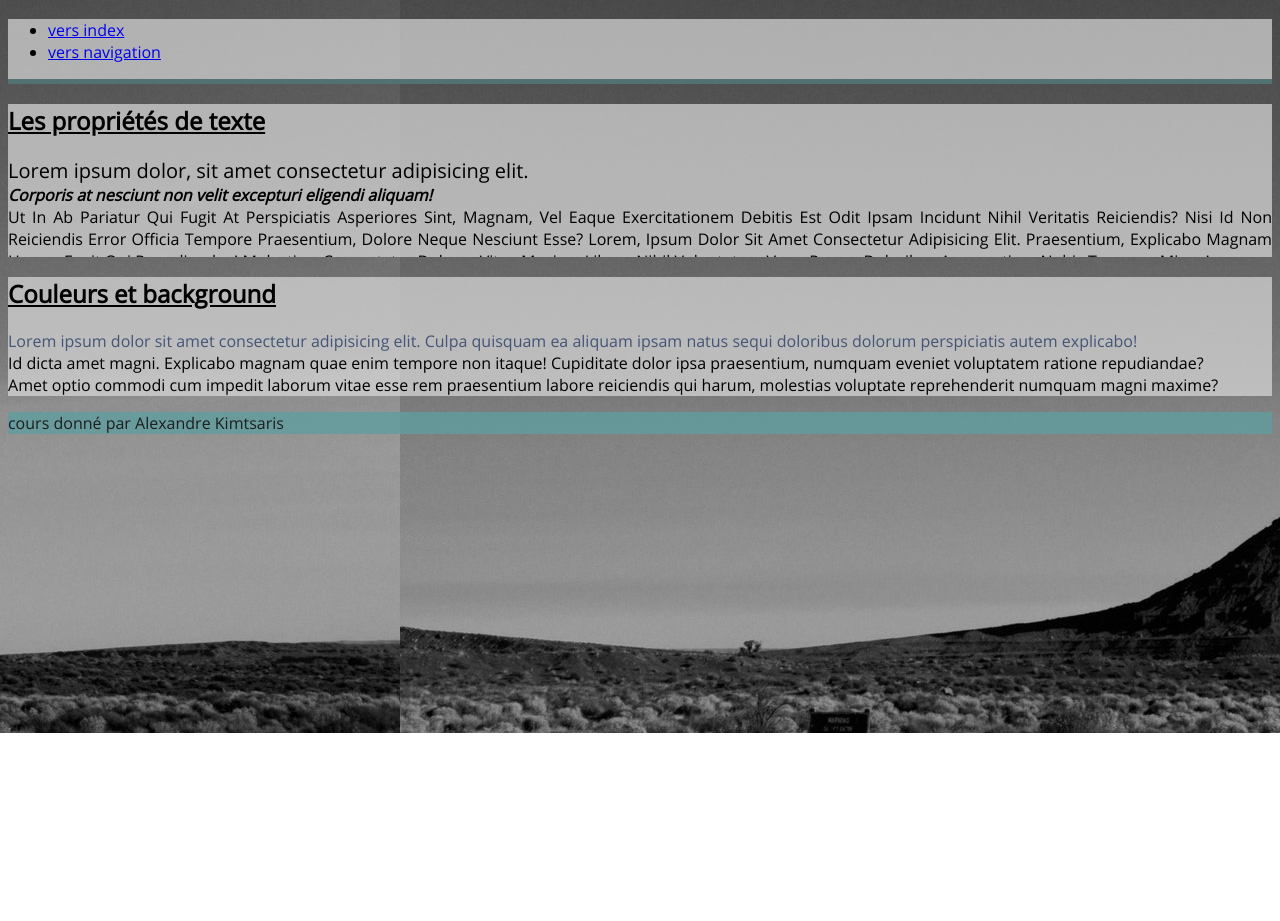
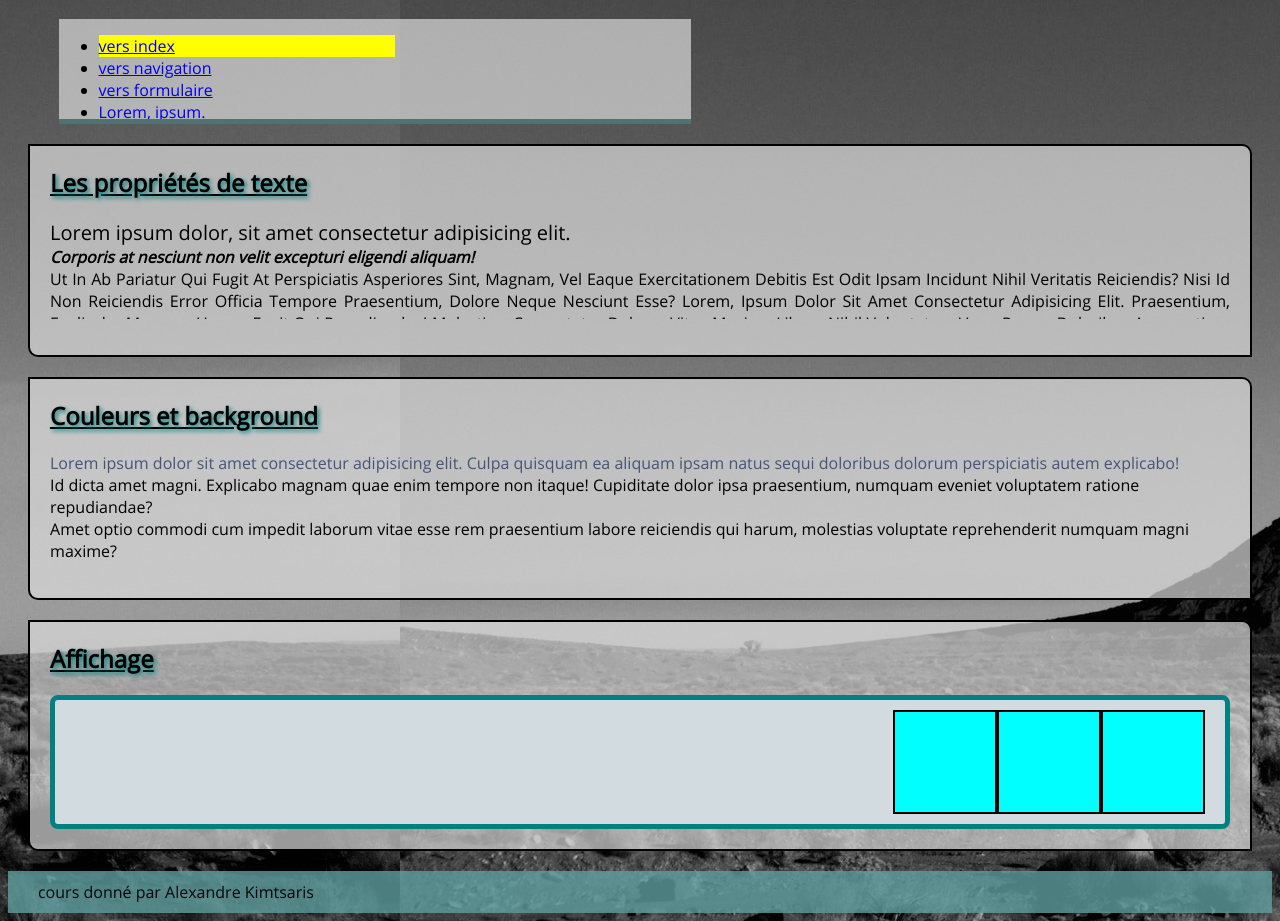
Before and after one commit to aKimtsPro/FondamentauxWeb, a plain HTML site: page demo/css_properties.html in a window 1280 px wide. Shown: the part 67-988 px from the top of the page. Before the commit the page ends 800 px from the top, so only its background shows below. Drawn offline with Linux system fonts and the light colour scheme.

Commit message:
html-css formulaire

```diff
--- /dev/null
+++ b/demo/css/form.css
@@ -0,0 +1,3 @@
+input:invalid{
+    border: 2px solid rgb(247, 0, 255);
+}
--- a/demo/css/properties.css
+++ b/demo/css/properties.css
@@ -64,9 +64,15 @@ h2{
     color: #457;
 }
 
+
+footer{
+    opacity: 0.8;
+}
+
 section, nav{
     /* background-color: rgba(219, 219, 219, 0.7); */
     background-color: #dbdbdbb4;
+    /* background-color: #DDDB; */
 }
 
 body {
@@ -79,7 +85,98 @@ body {
 }
 
 
+nav{
+    width: 50%;
+    height: 100px;
+    overflow: scroll;
+}
+
+#test
+{
+    background-color: yellow;
+    width: 50%;
+}
+
+/* h2, p {
+    display: flex;
+    justify-content: space-evenly;
+} */
+
+span{
+    width: 20%;
+}
+
+#conteneur{
+    /* display: flex; */
+}
+
+.contenu{
+    float: right;
+    width: 100px;
+    height: 100px;
+    background-color: cyan;
+    border: 2px solid black;
+}
+
+.clearer{
+    clear: both;
+}
+
+.contenu > span{
+    vertical-align: bottom 20px;
+}
+
+
+/* margin et padding */
+
+section {
+    padding: 20px;
+    margin: 20px;
+    border: 2px solid black;
+    border-radius: 0 10px;
+}
+
+section:hover {
+    box-shadow: 0px 0px 20px 0px rgba(166, 200, 219, 0.63);
+}
+
+section:active {
+    box-shadow: 0px 0px 20px 0px rgba(40, 131, 184, 0.89);
+}
+
+section > h2 {
+    margin-top: 0;
+}
+
+nav {
+    margin-left: 4%;
+}
 
 footer{
-    opacity: 0.8;
+    padding: 10px 0 10px 30px;
 }
+
+footer>p{
+    margin: 0;
+}
+
+#conteneur{
+    background-color: rgb(209, 219, 224);
+    border: 5px solid teal;
+    border-radius: 8px;
+
+    /* border-width: 5px 5px 10px 5px;
+    border-style: solid solid dashed solid;
+    border-color: teal red green yellow; */
+
+    padding: 10px 20px;
+}
+
+h2 {
+    text-shadow: 2px 2px 4px teal;
+}
+
+
+a:visited {
+    color: tomato;
+}
--- a/demo/css_properties.html
+++ b/demo/css_properties.html
@@ -13,8 +13,14 @@
 
     <nav>
         <ul>
-            <li><a href="index.html">vers index</a></li>
+            <li id="test"><a href="index.html">vers index</a></li>
             <li><a href="navigation.html">vers navigation</a></li>
+            <li><a href="form.html">vers formulaire</a></li>
+            <li><a href="non-existant.html" target="_blank">Lorem, ipsum.</a></li>
+            <li><a href="">Harum, quas.</a></li>
+            <li><a href="">Ea, dignissimos.</a></li>
+            <li><a href="">Maxime, voluptate.</a></li>
+            <li><a href="">Nihil, sed?</a></li>
         </ul>
     </nav>
 
@@ -23,7 +29,7 @@
             <h2>Les propriétés de texte</h2>
             <p id="text">
                 <span id="text_1"> Lorem ipsum dolor, sit amet consectetur adipisicing elit.</span> <br>
-                <span id="text_2"> Corporis at nesciunt non velit excepturi eligendi aliquam! </span><br>
+                <span id="text_2"> Corporis at nesciunt non velit excepturi eligendi aliquam! </span> <br>
                 <span id="text_3"> Ut in ab pariatur qui fugit at perspiciatis asperiores sint,
                 magnam, vel eaque exercitationem debitis est odit ipsam incidunt
                 nihil veritatis reiciendis? Nisi id non reiciendis error officia
@@ -55,6 +61,16 @@
                 </span><br>
             </p>
         </section>
+
+        <section id="section-affich">
+            <h2>Affichage</h2>
+            <div id="conteneur">
+                <div class="contenu"></div>
+                <div class="contenu"></div>
+                <div class="contenu"></div>
+                <br class="clearer">
+            </div>
+        </section>
     </main>
 
     <footer>
```
Also changed, not shown: demo/form.html (added, +49 -0 lines), demo/index.html (+1 -0 lines), demo/non-existant.html (added, +12 -0 lines).
